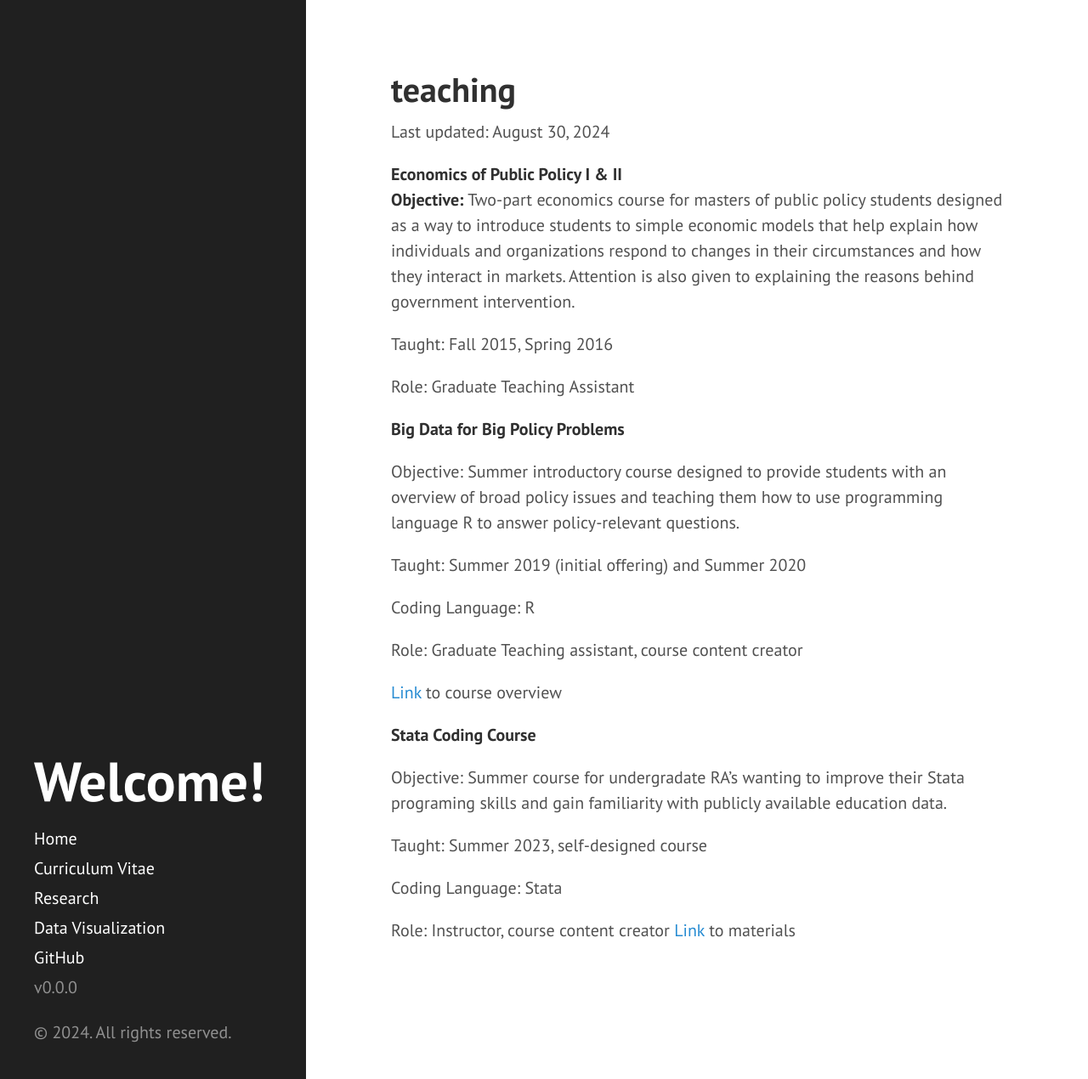
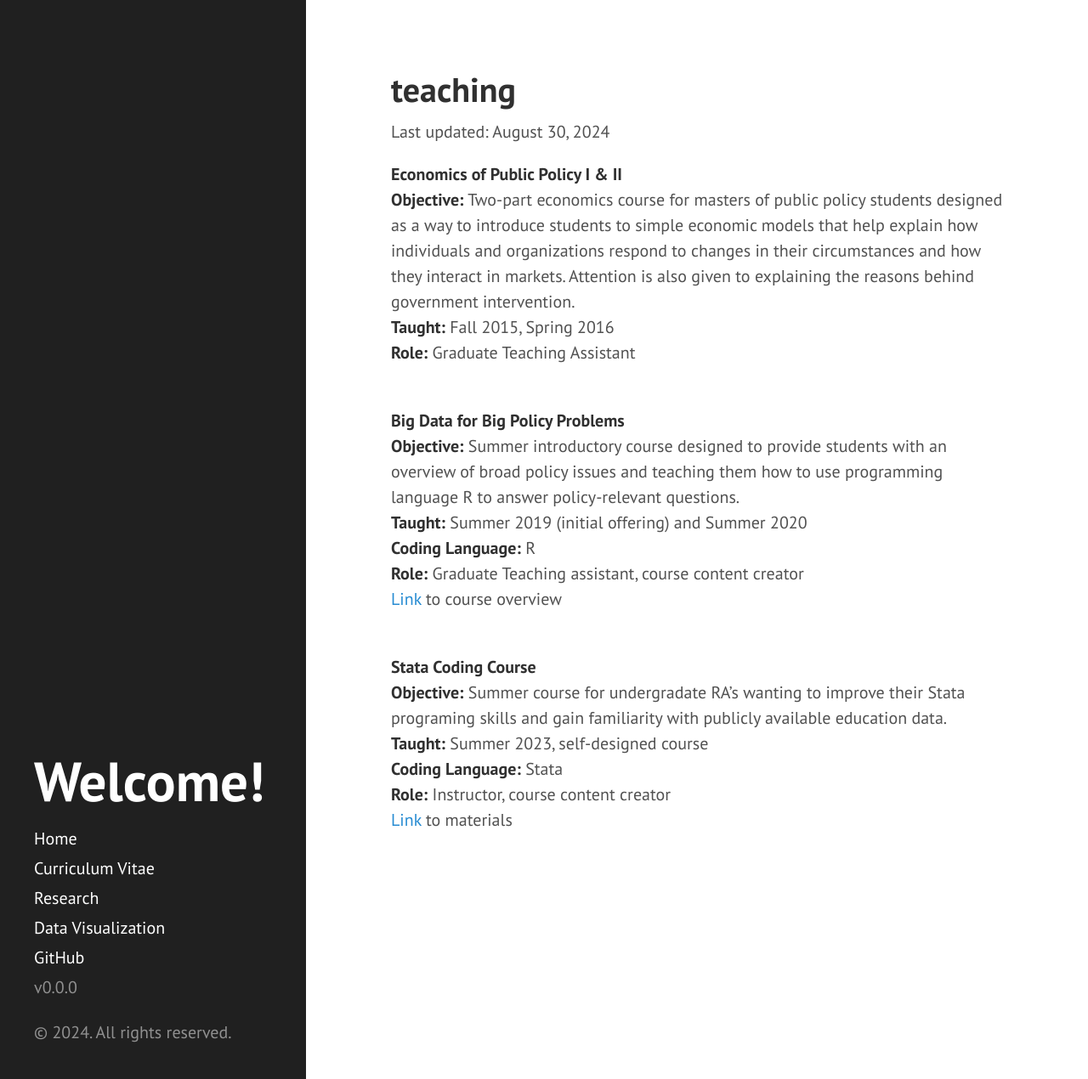
Before and after one commit to kcsadow/website, a Jekyll site: the page built from teaching.md, in a window 1280 px wide and 1270 px high. Shown: the whole window at 85% size. Built offline with Jekyll 4.4.1, drawn with Linux system fonts in a browser that asks for light colours; part of the change alters nothing that is shown.

```diff
--- a/teaching.md
+++ b/teaching.md
@@ -6,32 +6,20 @@ title: teaching
 Last updated: August 30, 2024
 
 **Economics of Public Policy I & II** <br>
-**Objective:** Two-part economics course for masters of public policy students designed as a way to introduce students to simple economic models that help explain how individuals and organizations respond to changes in their circumstances and how they interact in markets. Attention is also given to explaining the reasons behind government intervention.
+**Objective:** Two-part economics course for masters of public policy students designed as a way to introduce students to simple economic models that help explain how individuals and organizations respond to changes in their circumstances and how they interact in markets. Attention is also given to explaining the reasons behind government intervention. <br>
+**Taught:** Fall 2015, Spring 2016 <br>
+**Role:** Graduate Teaching Assistant <br> <br>
 
-Taught: Fall 2015, Spring 2016
+**Big Data for Big Policy Problems** <br>
+**Objective:** Summer introductory course designed to provide students with an overview of broad policy issues and teaching them how to use programming language R to answer policy-relevant questions. <br>
+**Taught:** Summer 2019 (initial offering) and Summer 2020 <br>
+**Coding Language:** R <br>
+**Role:** Graduate Teaching assistant, course content creator <br>
+[Link](https://ecornell.cornell.edu/certificates/data-science-analytics/big-data-for-big-policy-problems/) to course overview <br> <br>
 
-Role: Graduate Teaching Assistant
-
-
-**Big Data for Big Policy Problems**
-
-Objective: Summer introductory course designed to provide students with an overview of broad policy issues and teaching them how to use programming language R to answer policy-relevant questions.
-
-Taught: Summer 2019 (initial offering) and Summer 2020
-
-Coding Language: R
-
-Role: Graduate Teaching assistant, course content creator
-
-[Link](https://ecornell.cornell.edu/certificates/data-science-analytics/big-data-for-big-policy-problems/) to course overview
-
-**Stata Coding Course**
-
-Objective: Summer course for undergradate RA's wanting to improve their Stata programing skills and gain familiarity with publicly available education data.
-
-Taught: Summer 2023, self-designed course
-
-Coding Language: Stata
-
-Role: Instructor, course content creator
-[Link](https://github.com/kcsadow/Stata-Coding-Class) to materials
+**Stata Coding Course** <br>
+**Objective:** Summer course for undergradate RA's wanting to improve their Stata programing skills and gain familiarity with publicly available education data.  <br>
+**Taught:** Summer 2023, self-designed course <br>
+**Coding Language:** Stata <br>
+**Role:** Instructor, course content creator <br>
+[Link](https://github.com/kcsadow/Stata-Coding-Class) to materials <br> <br>
```
